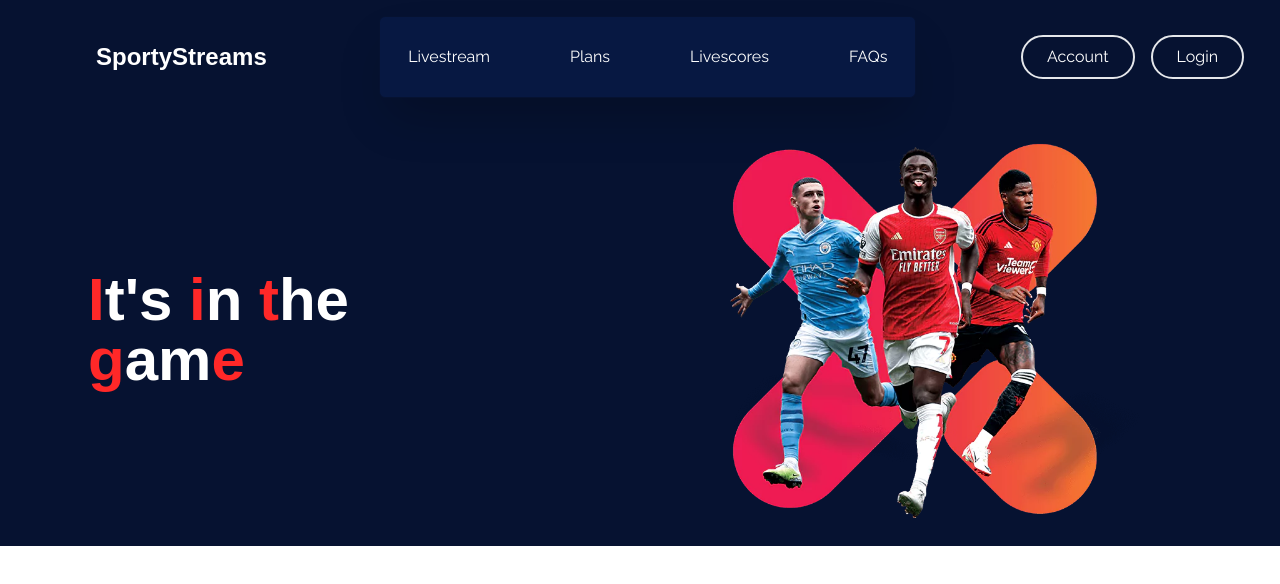
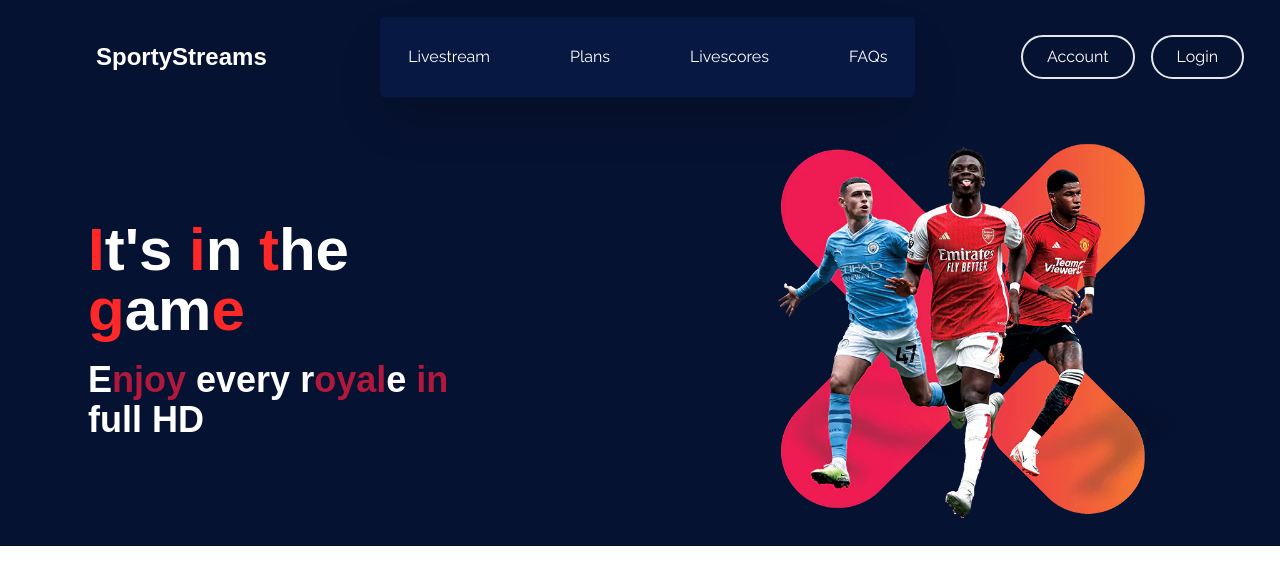
Before and after one commit to lumasia07/sportystreams, a Next.js app: page / in a window 1280 px wide. Shown: the top 584 px of the page. Built offline with nearby package versions, Linux system fonts and the light colour scheme; a web font is replaced by a local one.

Commit message:
h2 header tg

```diff
--- a/app/_components/header.js
+++ b/app/_components/header.js
@@ -21,8 +21,20 @@ export default function Header() {
           <span className="text-white">m</span>
           <span className="text-[#FF2828]">e</span>
         </h1>
+        <div className="mt-5">
+          <h2 className="text-sm md:text-4xl font-bold">
+            <span className="text-white">E</span>
+            <span className="text-[#B0183D]">njoy </span>
+            <span className="text-white">every </span>
+            <span className="text-white">r</span>
+            <span className="text-[#B0183D]">oyal</span>
+            <span className="text-white">e </span>
+            <span className="text-[#B0183D]">in </span>
+            <span className="text-white">full HD</span>
+          </h2>
+        </div>
       </div>
-      <div className="ml-4 md:ml-40">
+      <div className="ml-4 md:ml-52">
         <Image
           src="/saka.webp"
           alt="Saka"
```
